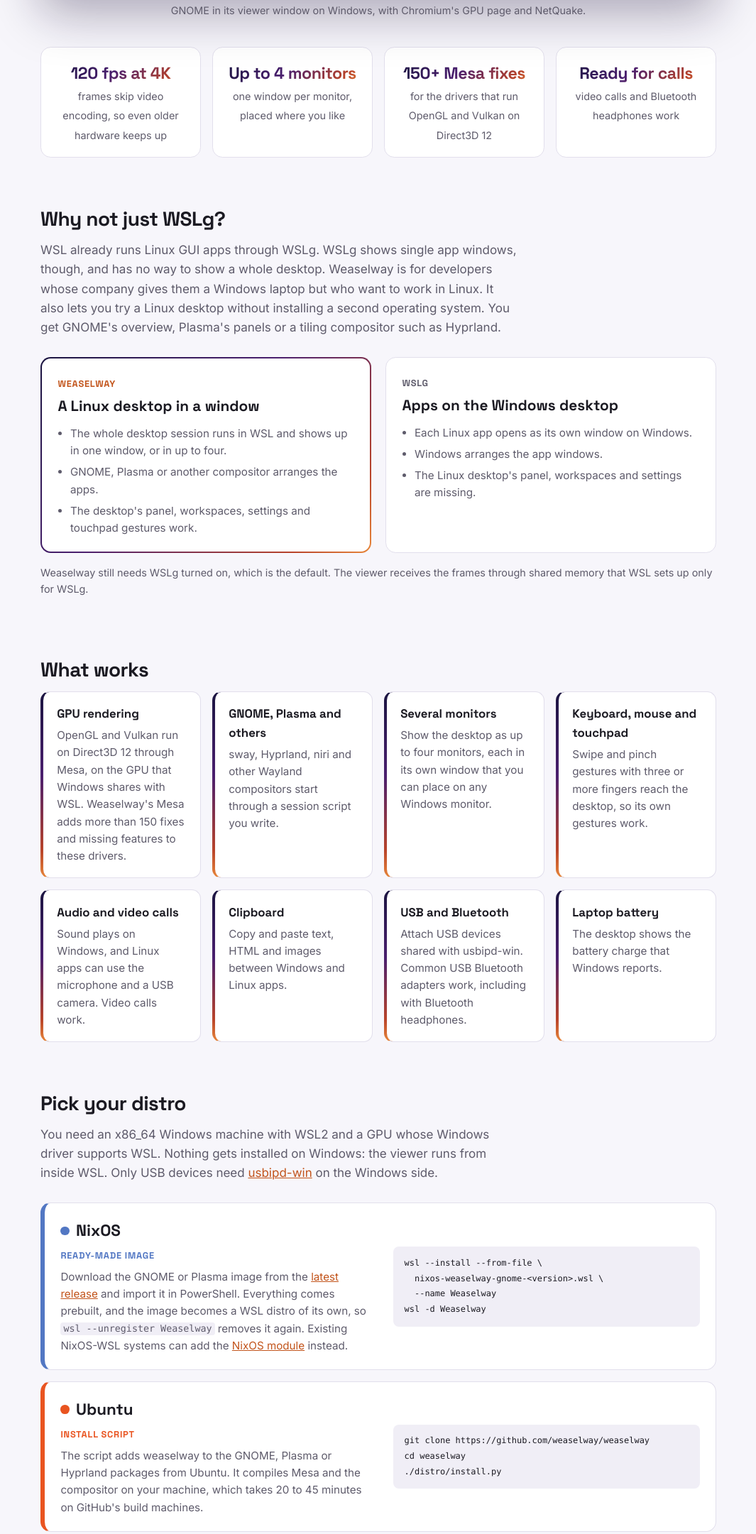
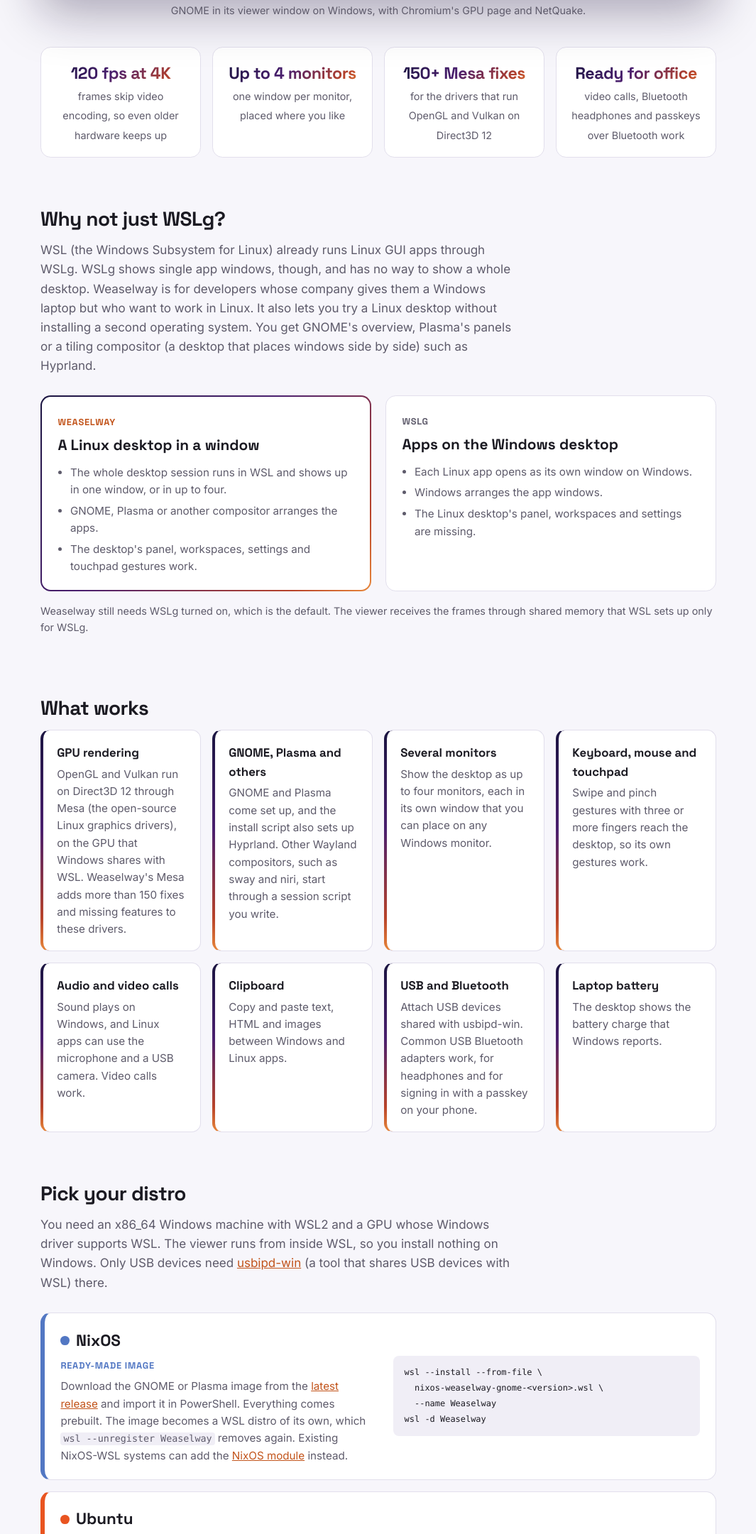
Before and after one commit to weaselway/weaselway.github.io, a plain HTML site: page index.html in a window 1280 px wide. Shown: the part 1095-3256 px from the top of the page at 71% size, without its empty margins (107-1172 px from the left). Drawn offline with Linux system fonts and the light colour scheme.

Commit message:
Plainer wording, ready for office with Bluetooth passkeys

```diff
--- a/index.html
+++ b/index.html
@@ -152,12 +152,12 @@
     <li><strong>120 fps at 4K</strong><span>frames skip video encoding, so even older hardware keeps up</span></li>
     <li><strong>Up to 4 monitors</strong><span>one window per monitor, placed where you like</span></li>
     <li><strong>150+ Mesa fixes</strong><span>for the drivers that run OpenGL and Vulkan on Direct3D 12</span></li>
-    <li><strong>Ready for calls</strong><span>video calls and Bluetooth headphones work</span></li>
+    <li><strong>Ready for office</strong><span>video calls, Bluetooth headphones and passkeys over Bluetooth work</span></li>
   </ul>
 
   <section id="why">
     <h2>Why not just WSLg?</h2>
-    <p class="intro">WSL already runs Linux GUI apps through WSLg. WSLg shows single app windows, though, and has no way to show a whole desktop. Weaselway is for developers whose company gives them a Windows laptop but who want to work in Linux. It also lets you try a Linux desktop without installing a second operating system. You get GNOME's overview, Plasma's panels or a tiling compositor such as Hyprland.</p>
+    <p class="intro">WSL (the Windows Subsystem for Linux) already runs Linux GUI apps through WSLg. WSLg shows single app windows, though, and has no way to show a whole desktop. Weaselway is for developers whose company gives them a Windows laptop but who want to work in Linux. It also lets you try a Linux desktop without installing a second operating system. You get GNOME's overview, Plasma's panels or a tiling compositor (a desktop that places windows side by side) such as Hyprland.</p>
     <div class="compare">
       <div class="vs ours">
         <span class="how">Weaselway</span>
@@ -184,26 +184,26 @@
   <section>
     <h2>What works</h2>
     <div class="grid">
-      <div class="card"><h3>GPU rendering</h3><p>OpenGL and Vulkan run on Direct3D 12 through Mesa, on the GPU that Windows shares with WSL. Weaselway's Mesa adds more than 150 fixes and missing features to these drivers.</p></div>
-      <div class="card"><h3>GNOME, Plasma and others</h3><p>sway, Hyprland, niri and other Wayland compositors start through a session script you write.</p></div>
+      <div class="card"><h3>GPU rendering</h3><p>OpenGL and Vulkan run on Direct3D 12 through Mesa (the open-source Linux graphics drivers), on the GPU that Windows shares with WSL. Weaselway's Mesa adds more than 150 fixes and missing features to these drivers.</p></div>
+      <div class="card"><h3>GNOME, Plasma and others</h3><p>GNOME and Plasma come set up, and the install script also sets up Hyprland. Other Wayland compositors, such as sway and niri, start through a session script you write.</p></div>
       <div class="card"><h3>Several monitors</h3><p>Show the desktop as up to four monitors, each in its own window that you can place on any Windows monitor.</p></div>
       <div class="card"><h3>Keyboard, mouse and touchpad</h3><p>Swipe and pinch gestures with three or more fingers reach the desktop, so its own gestures work.</p></div>
       <div class="card"><h3>Audio and video calls</h3><p>Sound plays on Windows, and Linux apps can use the microphone and a USB camera. Video calls work.</p></div>
       <div class="card"><h3>Clipboard</h3><p>Copy and paste text, HTML and images between Windows and Linux apps.</p></div>
-      <div class="card"><h3>USB and Bluetooth</h3><p>Attach USB devices shared with usbipd-win. Common USB Bluetooth adapters work, including with Bluetooth headphones.</p></div>
+      <div class="card"><h3>USB and Bluetooth</h3><p>Attach USB devices shared with usbipd-win. Common USB Bluetooth adapters work, for headphones and for signing in with a passkey on your phone.</p></div>
       <div class="card"><h3>Laptop battery</h3><p>The desktop shows the battery charge that Windows reports.</p></div>
     </div>
   </section>
 
   <section id="install">
     <h2>Pick your distro</h2>
-    <p class="intro">You need an x86_64 Windows machine with WSL2 and a GPU whose Windows driver supports WSL. Nothing gets installed on Windows: the viewer runs from inside WSL. Only USB devices need <a href="https://github.com/dorssel/usbipd-win">usbipd-win</a> on the Windows side.</p>
+    <p class="intro">You need an x86_64 Windows machine with WSL2 and a GPU whose Windows driver supports WSL. The viewer runs from inside WSL, so you install nothing on Windows. Only USB devices need <a href="https://github.com/dorssel/usbipd-win">usbipd-win</a> (a tool that shares USB devices with WSL) there.</p>
     <div class="distros">
       <div class="distro nixos">
         <div>
           <h3>NixOS</h3>
           <span class="how">Ready-made image</span>
-          <p>Download the GNOME or Plasma image from the <a href="https://github.com/weaselway/weaselway/releases/latest">latest release</a> and import it in PowerShell. Everything comes prebuilt, and the image becomes a WSL distro of its own, so <code>wsl --unregister Weaselway</code> removes it again. Existing NixOS-WSL systems can add the <a href="https://github.com/weaselway/weaselway#into-an-existing-nixos-wsl-system">NixOS module</a> instead.</p>
+          <p>Download the GNOME or Plasma image from the <a href="https://github.com/weaselway/weaselway/releases/latest">latest release</a> and import it in PowerShell. Everything comes prebuilt. The image becomes a WSL distro of its own, which <code>wsl --unregister Weaselway</code> removes again. Existing NixOS-WSL systems can add the <a href="https://github.com/weaselway/weaselway#into-an-existing-nixos-wsl-system">NixOS module</a> instead.</p>
         </div>
 <pre><code>wsl --install --from-file \
   nixos-weaselway-gnome-&lt;version&gt;.wsl \
@@ -252,8 +252,8 @@ ww-start-viewer</code></pre>
       <li>Viewer<small>FreeRDP on Windows</small></li>
     </ol>
     <div class="cols">
-      <p>The compositor runs unmodified. The dxgdrm kernel module gives it a virtual display, which the compositor drives like a monitor through KMS (the kernel interface for display output). dxgdrm loads into the Linux kernel of the WSL virtual machine, not into Windows. Mesa's d3d12 driver runs OpenGL and Vulkan on Direct3D 12, so the frames are drawn on your GPU.</p>
-      <p>The weaselwayd daemon reads each finished frame and passes it through shared memory to the viewer, a Windows build of FreeRDP (an open-source Remote Desktop client). Keyboard, mouse, touchpad and audio use the same connection. The <a href="https://github.com/weaselway/weaselway/blob/main/ARCHITECTURE.md">architecture overview</a> has the details.</p>
+      <p>The dxgdrm kernel module gives the compositor a virtual display, which the compositor drives like a monitor through KMS (the kernel interface for display output). dxgdrm loads into the Linux kernel of the WSL virtual machine, not into Windows. The compositor needs no patch for this; weaselway patches mutter, KWin and Hyprland only for bugs that show up on the virtual display. Mesa's d3d12 driver runs OpenGL and Vulkan on Direct3D 12, so the frames are drawn on your GPU.</p>
+      <p>The weaselwayd daemon (a background service) reads each finished frame and passes it through shared memory to the viewer, a Windows build of FreeRDP (an open-source Remote Desktop client). Keyboard, mouse, touchpad and audio use the same connection. The <a href="https://github.com/weaselway/weaselway/blob/main/ARCHITECTURE.md">architecture overview</a> has the details.</p>
     </div>
   </section>
 </div>
@@ -266,7 +266,7 @@ ww-start-viewer</code></pre>
       <a href="https://github.com/weaselway/weaselway/issues">Issues</a>
       <a href="https://discord.gg/6HG8ac8XWZ">Discord</a>
     </nav>
-    <p>Weaselway is MIT licensed. AI was used heavily to build it; it exists because its author wanted GNOME on a Windows machine.</p>
+    <p>Weaselway is MIT licensed. AI was used heavily to build it. It exists because its author wanted GNOME on a Windows machine.</p>
   </div>
 </footer>
 
```
